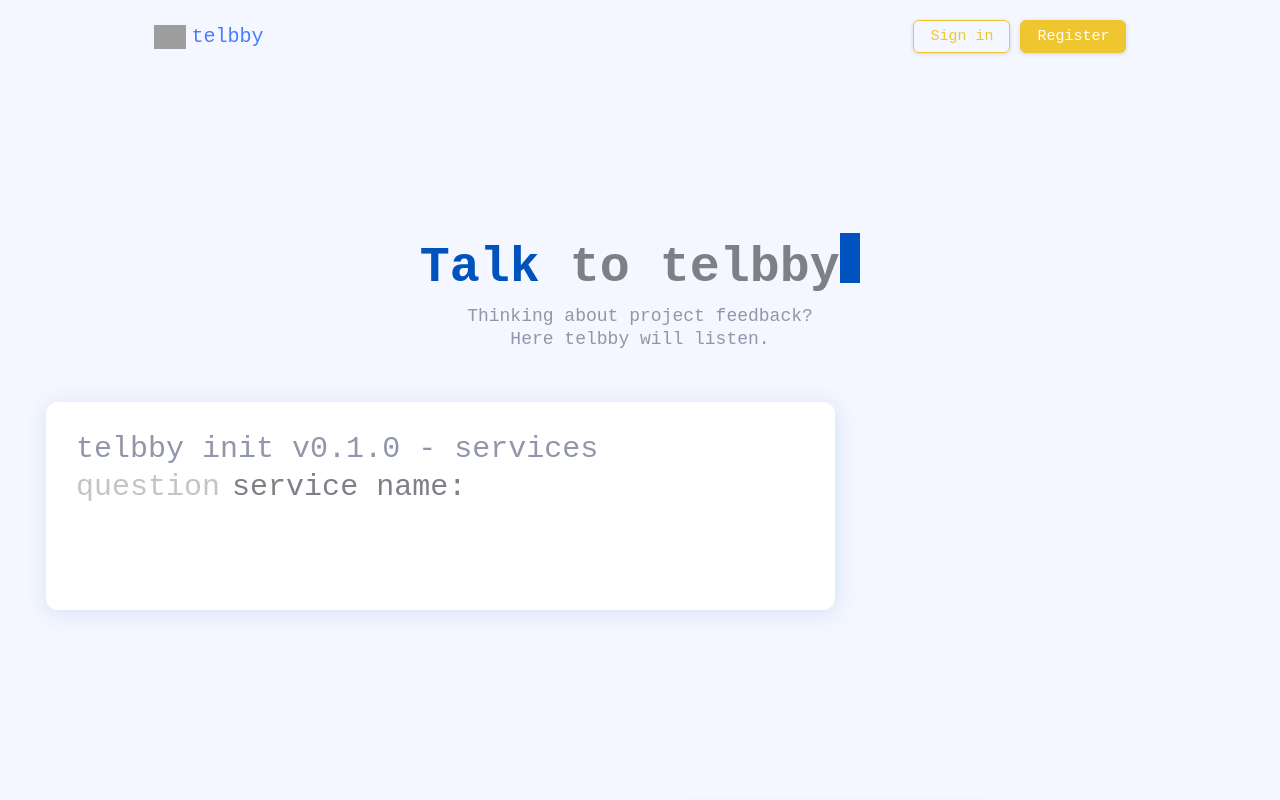
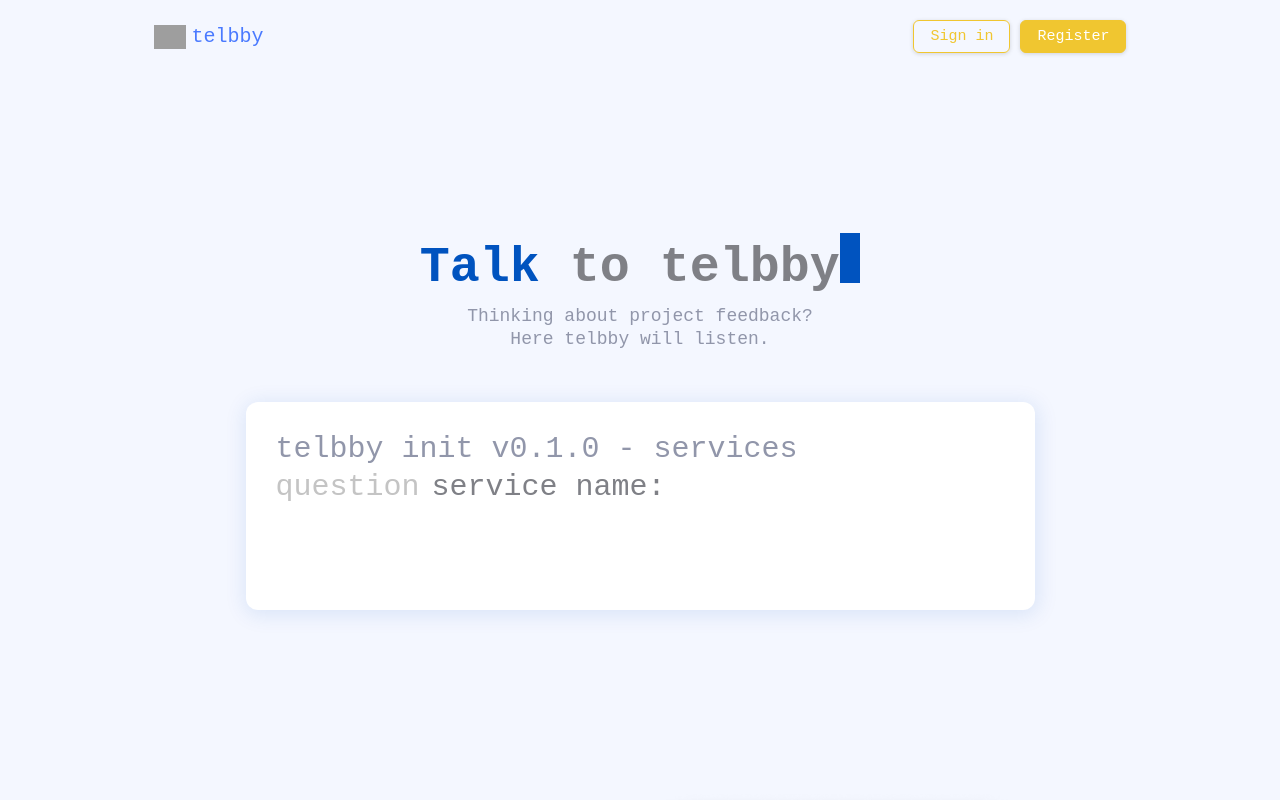
Before and after one commit to telbby/telbby-frontend, a React app: page / in a window 1280 px wide. Shown: the top 800 px of the page. Built offline with nearby package versions, Linux system fonts and the light colour scheme; grey boxes are pictures that could not be loaded; a web font is replaced by a local one.

Commit message:
[#18] fix: Main 페이지 prop 명, 스타일 수정

```diff
--- a/src/components/Shell/style.ts
+++ b/src/components/Shell/style.ts
@@ -3,6 +3,7 @@ import { SerializedStyles, Theme, css } from '@emotion/react';
 export const shellContainerStyle = css`
   width: fit-content;
   outline: none;
+  margin: 0 auto;
 `;
 
 type FormStyleProps = {
--- a/src/components/intro/IntroMain/index.tsx
+++ b/src/components/intro/IntroMain/index.tsx
@@ -2,6 +2,7 @@ import React, { FC } from 'react';
 
 import Shell from '@/components/Shell';
 import Jumbotron from '@/components/common/Jumbotron';
+
 import IntroSection from '../IntroSection';
 import { introMainWrapperStyle, jumbotronWrapperStyle } from './style';
 
@@ -11,7 +12,7 @@ const IntroMain: FC = () => {
    * 가상 API 요청을 위해 만든 코드입니다.
    * 추후 API 연동을 할 때 지워주면 됩니다.
    */
-  const requestWhenQuestionDone = async () =>
+  const requestWhenQueryDone = async () =>
     new Promise((resolve, reject) => {
       setTimeout(
         // () => resolve('Success'),
@@ -36,7 +37,7 @@ const IntroMain: FC = () => {
           /* @TODO 입력폼에 대한 기능 추가가 필요합니다 */
           <Shell
             type="services"
-            requestWhenQuestionDone={requestWhenQuestionDone}
+            requestWhenQueryDone={requestWhenQueryDone}
             width={789}
             height={208}
           />
```
